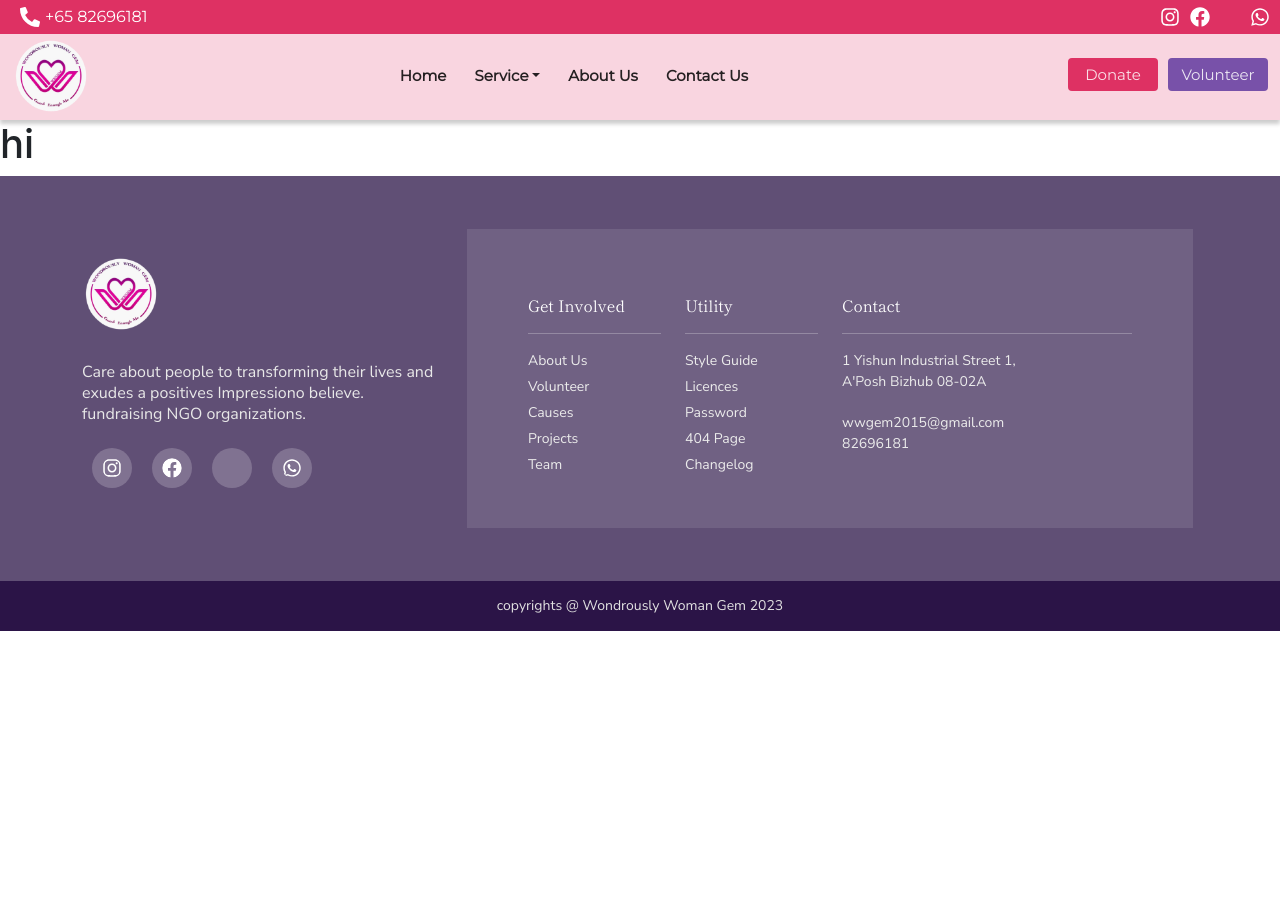
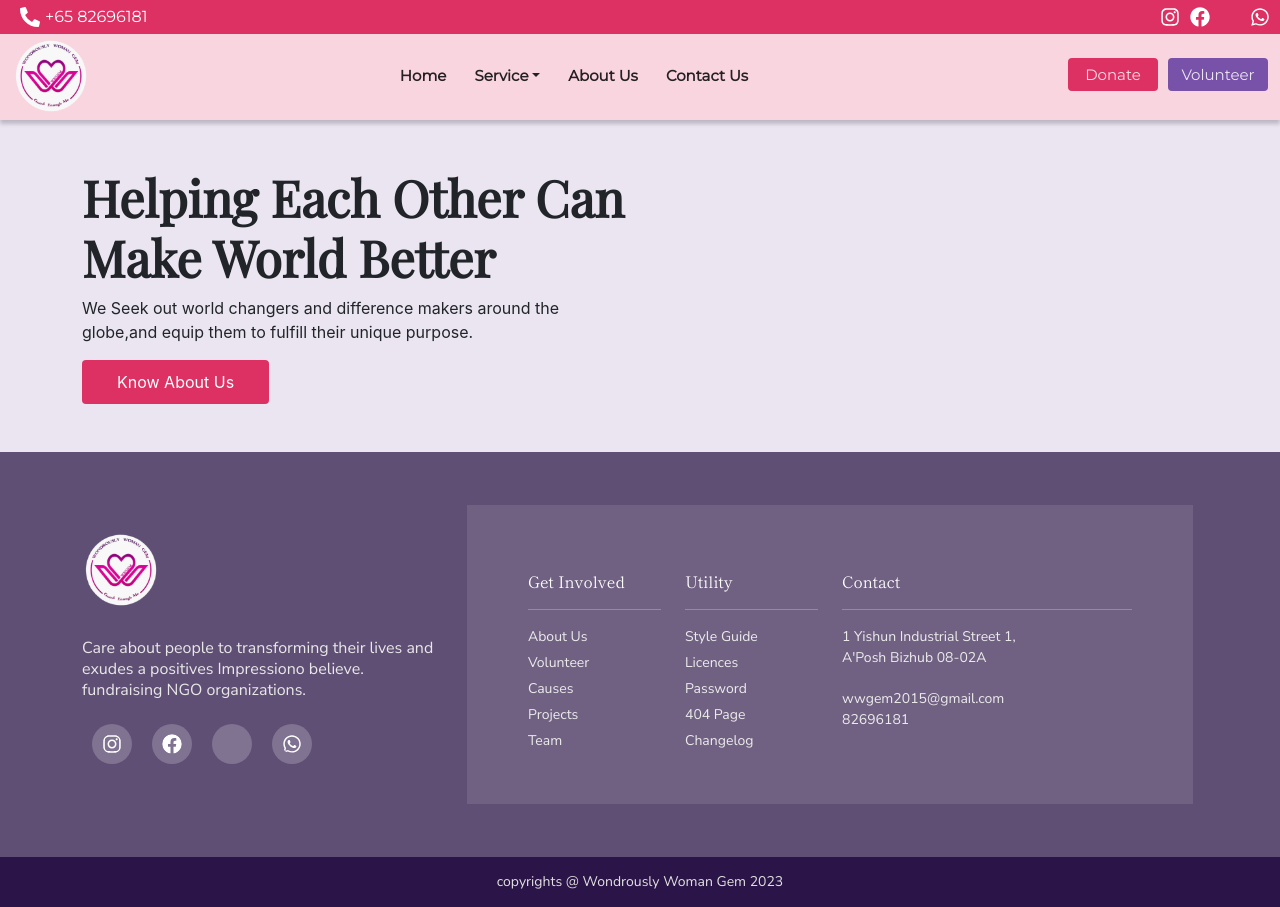
Before and after one commit to Chandru0811/wondersly_women_gem, a React (Create React App) app: page / in a window 1280 px wide. Before the commit the page ends 800 px from the top, so only its background shows below. Built offline with nearby package versions, Linux system fonts and the light colour scheme; some icons are missing; a web font is replaced by a local one.

Commit message:
hero section changed

```diff
--- a/src/component/Home/Hero.js
+++ b/src/component/Home/Hero.js
@@ -1,9 +1,26 @@
-import React from 'react'
+import React from "react";
+
 
 function Hero() {
   return (
-    <h1>hi</h1>
-  )
+    <div className="Hero">
+      <div className="container py-5">
+        <div className="row">
+          <div className="col-lg-6 col-12">
+            <h1 style={{ fontSize: "50px" }}>
+              <b>Helping Each Other Can Make World Better</b>
+            </h1>
+            <p>
+              We Seek out world changers and difference makers around the
+              globe,and equip them to fulfill their unique purpose.
+            </p>
+            <button className="herobtn">Know About Us</button>
+          </div>
+          <div className="col-lg-6 col-12"></div>
+        </div>
+      </div>
+    </div>
+  );
 }
 
-export default Hero
+export default Hero;
--- a/src/style/custom.css
+++ b/src/style/custom.css
@@ -199,3 +199,25 @@ nav .nav-link Link{
 .contact_us .volunteer{
     background-color: rgba(120, 81, 169, 0.1);
 }
+
+.Hero{
+    background-color: rgba(120, 81, 169, 0.15);
+}
+
+.Hero h1{
+    font-family: 'Playfair Display', sans-serif;
+}
+
+.Hero .herobtn{
+    background-color: #de3163;
+    color: white;
+    padding: 10px 35px;
+    border: none;
+    border-radius: 4px;
+    cursor: pointer;
+}
+
+.Hero .herobtn:hover{
+background-color: #eb0f4d;
+color: #ffff;
+}
```
Also changed, not shown: src/asset/Hero_Img.png (added).
